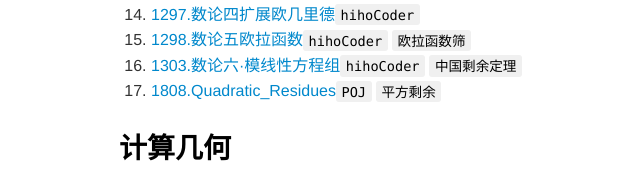
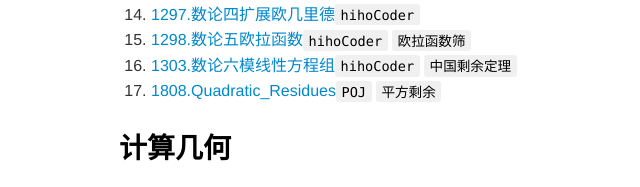
Before and after one commit to faxinwang/faxinwang.github.io, a plain HTML site: page links/algorithms/math.html in a window 1280 px wide. Shown: the part 539-726 px from the top of the page, 64-704 px from the left. Drawn offline with nearby package versions, Linux system fonts and the light colour scheme.

Commit message:
fixed some links

```diff
--- a/links/algorithms/math.html
+++ b/links/algorithms/math.html
@@ -263,7 +263,7 @@ code.language-yaml {
 <p><a href="https://github.com/faxinwang/HihoCoder/tree/master/math/1298.%E6%95%B0%E8%AE%BA%E4%BA%94%E6%AC%A7%E6%8B%89%E5%87%BD%E6%95%B0.cpp">1298.数论五欧拉函数</a><code>hihoCoder</code> <code>欧拉函数筛</code></p>
 </li>
 <li>
-<p><a href="https://github.com/faxinwang/HihoCoder/tree/master/math/1303.%E6%95%B0%E8%AE%BA%E5%85%AD%C2%B7%E6%A8%A1%E7%BA%BF%E6%80%A7%E6%96%B9%E7%A8%8B%E7%BB%84.cpp">1303.数论六·模线性方程组</a><code>hihoCoder</code> <code>中国剩余定理</code></p>
+<p><a href="https://github.com/faxinwang/HihoCoder/tree/master/math/1303.%E6%95%B0%E8%AE%BA%E5%85%AD%E6%A8%A1%E7%BA%BF%E6%80%A7%E6%96%B9%E7%A8%8B%E7%BB%84.cpp">1303.数论六模线性方程组</a><code>hihoCoder</code> <code>中国剩余定理</code></p>
 </li>
 <li>
 <p><a href="https://github.com/faxinwang/OJ_POJ/blob/master/math/1808.Quadratic_Residues.cpp">1808.Quadratic_Residues</a><code>POJ</code> <code>平方剩余</code></p>
```
Also changed, not shown: 1 other file.
